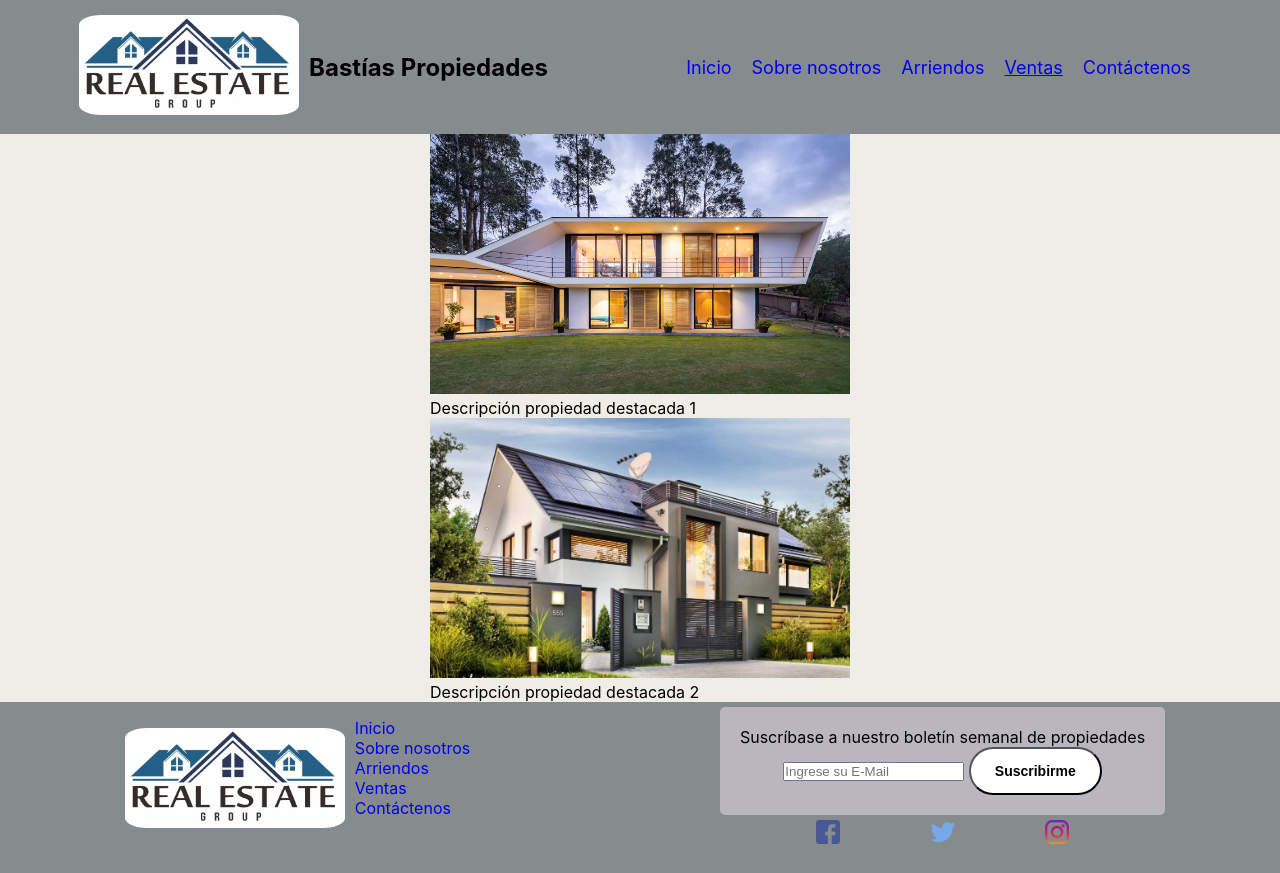
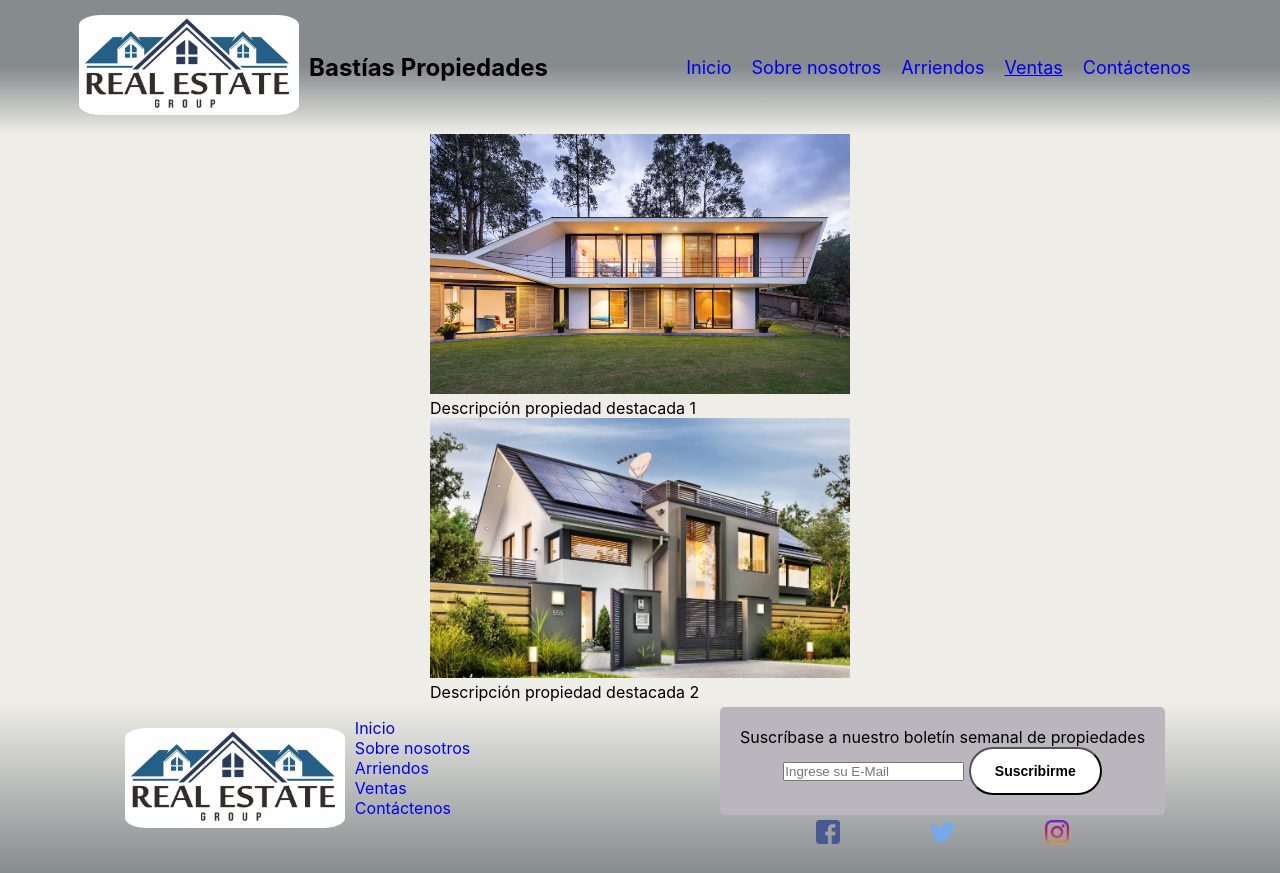
Before and after one commit to michaelpino/bastias_propiedades, a plain HTML site: page sections/ventas.html in a window 1280 px wide. Drawn offline with Linux system fonts and the light colour scheme.

Commit message:
agregada gradiente al header,nav y footer

```diff
--- a/styles/style.css
+++ b/styles/style.css
@@ -61,7 +61,7 @@ header{
 }
 
 nav{
-    background-color: #868B8E;
+    background-image: linear-gradient(to bottom,#868B8E, #EEEDE7);
     display: flex;
     justify-content: center;
     grid-area: menu_principal;
@@ -70,7 +70,8 @@ nav{
 footer{
     padding-top: 5px;
     padding-bottom: 20px;
-    background-color: #868B8E;
+    /* background-color: #868B8E; */
+    background-image: linear-gradient(to bottom, #EEEDE7, #868B8E);
     display: flex;
     flex-flow: row nowrap;
     align-items: center;
@@ -306,9 +307,14 @@ a:active {
         ;
     }
 
+    header{
+        background-image: linear-gradient(to bottom,#868B8E,#868B8E, #EEEDE7);
+    }
+
     nav{
         flex-direction: row-reverse;
         align-items: center;
+        background-image: linear-gradient(to bottom,#868B8E,#868B8E, #EEEDE7);
     }
 
     .seccionPortada {
```
